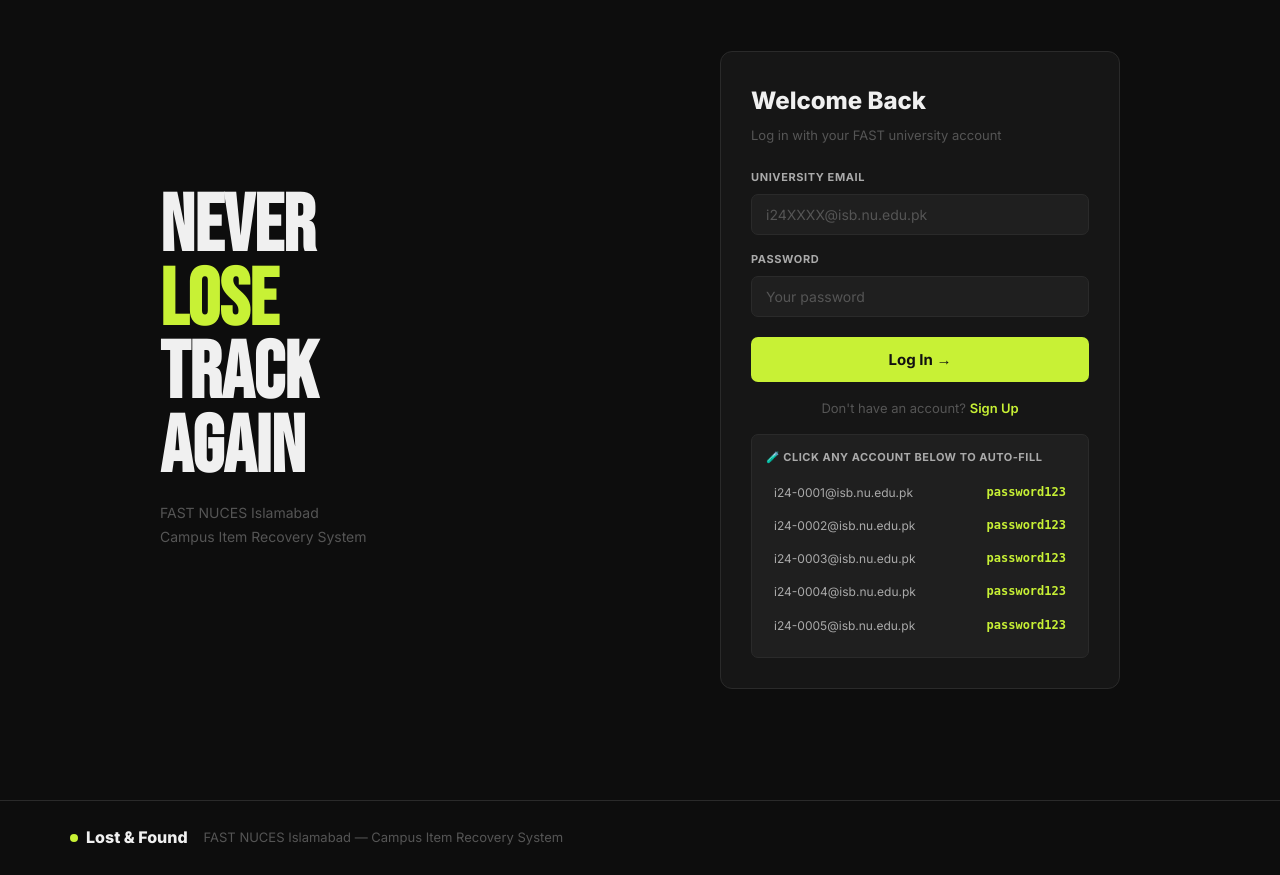
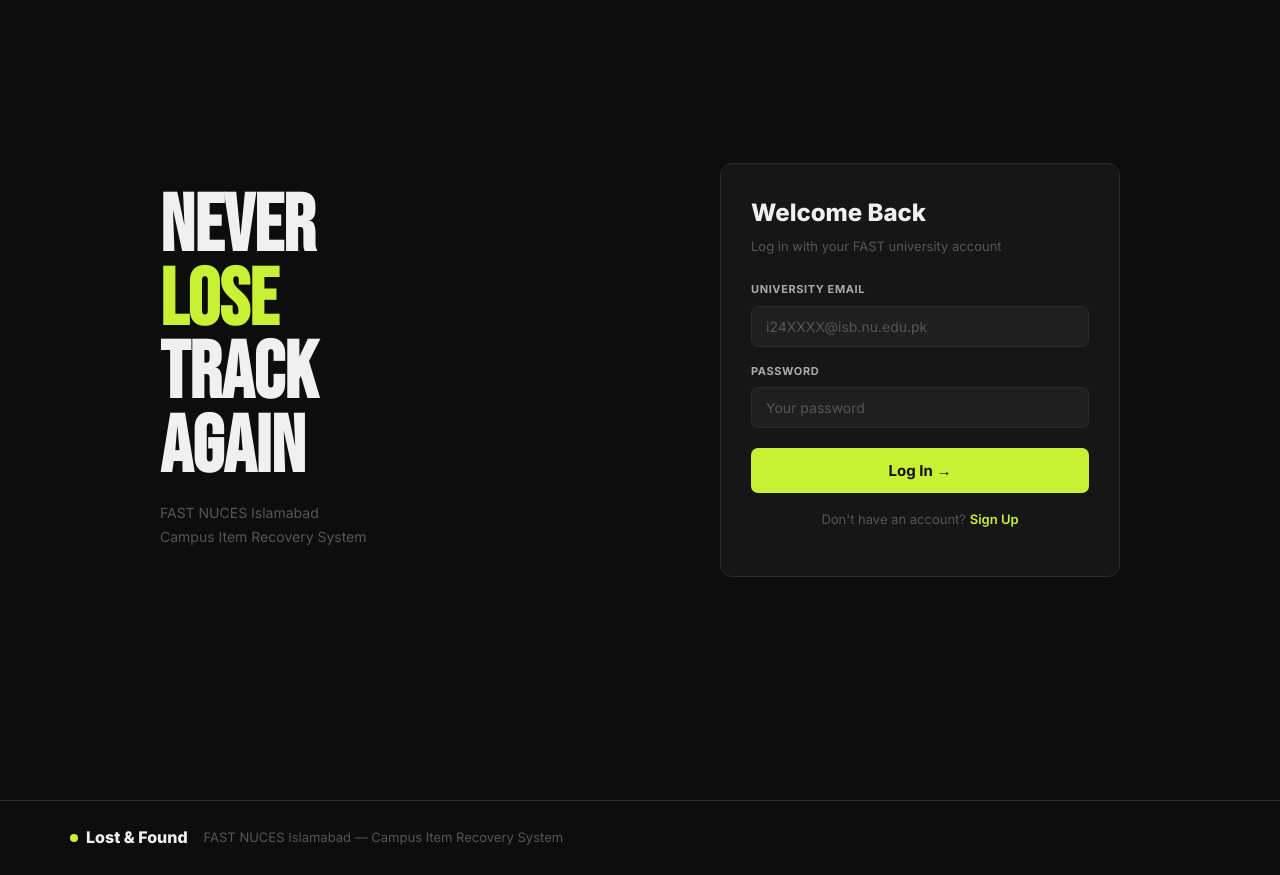
Before and after one commit to FAHAD-FAROOQ-96/Lost-And-Found-v3, a Flask app: page /login in a window 1280 px wide. Shown: the part 61-936 px from the top of the page. Run offline with Flask 3, Linux system fonts and the light colour scheme.

Commit message:
Updated login feature

```diff
--- a/app.py
+++ b/app.py
@@ -507,7 +507,7 @@ def run_archiving():
 # ============================================================
 
 STUDENT_DB = [
-    {"roll": "24i-0001", "name": "Ali Hassan",      "email": "i240001@isb.nu.edu.pk"},
+    {"roll": "24i-0001", "name": "Ali Hassan",       "email": "i240001@isb.nu.edu.pk"},
     {"roll": "24i-0002", "name": "Sara Khan",        "email": "i240002@isb.nu.edu.pk"},
     {"roll": "24i-0003", "name": "Ahmed Raza",       "email": "i240003@isb.nu.edu.pk"},
     {"roll": "24i-0004", "name": "Fatima Malik",     "email": "i240004@isb.nu.edu.pk"},
@@ -588,14 +588,14 @@ def setup_sample_data():
                             "is_admin": True,
                             "points":   0
                         },
-                        {"id": "u001", "name": "Ali Hassan",  "email": "i24-0001@isb.nu.edu.pk", "password": "password123", "is_admin": False, "points": 150},
-                        {"id": "u002", "name": "Sara Khan",   "email": "i24-0002@isb.nu.edu.pk", "password": "password123", "is_admin": False, "points": 200},
-                        {"id": "u003", "name": "Ahmed Raza",  "email": "i24-0003@isb.nu.edu.pk", "password": "password123", "is_admin": False, "points": 75},
-                        {"id": "u004", "name": "Fatima Malik","email": "i24-0004@isb.nu.edu.pk", "password": "password123", "is_admin": False, "points": 320},
-                        {"id": "u005", "name": "Usman Tariq", "email": "i24-0005@isb.nu.edu.pk", "password": "password123", "is_admin": False, "points": 90},
-                        {"id": "u006", "name": "Musa Javed",  "email": "i24-0031@isb.nu.edu.pk", "password": "password123", "is_admin": False, "points": 50},
-                        {"id": "u007", "name": "Ashhad Saeed","email": "i24-0129@isb.nu.edu.pk", "password": "password123", "is_admin": False, "points": 25},
-                        {"id": "u008", "name": "Fahad Farooq","email": "i24-2071@isb.nu.edu.pk", "password": "password123", "is_admin": False, "points": 100},
+                        {"id": "u001", "name": "Ali Hassan",  "email": "i240001@isb.nu.edu.pk", "password": "password123", "is_admin": False, "points": 150},
+                        {"id": "u002", "name": "Sara Khan",   "email": "i240002@isb.nu.edu.pk", "password": "password123", "is_admin": False, "points": 200},
+                        {"id": "u003", "name": "Ahmed Raza",  "email": "i240003@isb.nu.edu.pk", "password": "password123", "is_admin": False, "points": 75},
+                        {"id": "u004", "name": "Fatima Malik","email": "i240004@isb.nu.edu.pk", "password": "password123", "is_admin": False, "points": 320},
+                        {"id": "u005", "name": "Usman Tariq", "email": "i240005@isb.nu.edu.pk", "password": "password123", "is_admin": False, "points": 90},
+                        {"id": "u006", "name": "Musa Javed",  "email": "i240031@isb.nu.edu.pk", "password": "password123", "is_admin": False, "points": 50},
+                        {"id": "u007", "name": "Ashhad Saeed","email": "i240129@isb.nu.edu.pk", "password": "password123", "is_admin": False, "points": 25},
+                        {"id": "u008", "name": "Fahad Farooq","email": "i242071@isb.nu.edu.pk", "password": "password123", "is_admin": False, "points": 100},
                     ]
                     for user in sample_users:
                         save_user(user)
@@ -1756,7 +1756,7 @@ if __name__ == "__main__":
 
     print("")
     print("=" * 55)
-    print("  Lost & Found — Iteration 1")
+    print("  Lost & Found ")
     print("  Open: http://localhost:5000")
     print("=" * 55)
     print("")
@@ -1765,17 +1765,8 @@ if __name__ == "__main__":
     print("  → Goes to /admin panel automatically")
     print("")
     print("  Student accounts (all password123):")
-    print("  i240001@isb.nu.edu.pk")
-    print("  i240031@isb.nu.edu.pk  (Musa)")
     print("  i240129@isb.nu.edu.pk  (Ashhad)")
     print("  i242071@isb.nu.edu.pk  (Fahad)")
-    print("")
-    print("  Email: configure at /admin/email-settings")
-    print("")
-    print("  New features:")
-    print("  /leaderboard  — Points leaderboard")
-    print("  /archive      — Items archived after 60 days")
-    print("  Points: +50 for found item, +25 for lost item")
     print("=" * 55)
     print("")
 
--- a/data.json
+++ b/data.json
@@ -57,6 +57,14 @@
             "password": "password123",
             "is_admin": false,
             "points": 225
+        },
+        {
+            "id": "u_05c998dd",
+            "name": "Saad",
+            "email": "i240058@isb.nu.edu.pk",
+            "password": "123456",
+            "is_admin": false,
+            "points": 0
         }
     ],
     "items": [
--- a/templates/login.html
+++ b/templates/login.html
@@ -25,24 +25,12 @@
 
                     <div class="field">
                         <label for="email">University Email</label>
-                        <input
-                            type="email"
-                            id="email"
-                            name="email"
-                            placeholder="i24XXXX@isb.nu.edu.pk"
-                            required
-                        >
+                        <input type="email" id="email" name="email" placeholder="i24XXXX@isb.nu.edu.pk" required>
                     </div>
 
                     <div class="field">
                         <label for="password">Password</label>
-                        <input
-                            type="password"
-                            id="password"
-                            name="password"
-                            placeholder="Your password"
-                            required
-                        >
+                        <input type="password" id="password" name="password" placeholder="Your password" required>
                     </div>
 
                     <button type="submit" class="btn-submit">Log In →</button>
@@ -53,34 +41,8 @@
                     Don't have an account?
                     <a href="{{ url_for('signup') }}">Sign Up</a>
                 </p>
-
-                <div class="sample-box">
-                    <p class="sample-heading">🧪 Click any account below to auto-fill</p>
-                    <div class="sample-item" data-email="i24-0001@isb.nu.edu.pk" data-pass="password123">
-                        <span>i24-0001@isb.nu.edu.pk</span>
-                        <span class="sample-pw">password123</span>
-                    </div>
-                    <div class="sample-item" data-email="i24-0002@isb.nu.edu.pk" data-pass="password123">
-                        <span>i24-0002@isb.nu.edu.pk</span>
-                        <span class="sample-pw">password123</span>
-                    </div>
-                    <div class="sample-item" data-email="i24-0003@isb.nu.edu.pk" data-pass="password123">
-                        <span>i24-0003@isb.nu.edu.pk</span>
-                        <span class="sample-pw">password123</span>
-                    </div>
-                    <div class="sample-item" data-email="i24-0004@isb.nu.edu.pk" data-pass="password123">
-                        <span>i24-0004@isb.nu.edu.pk</span>
-                        <span class="sample-pw">password123</span>
-                    </div>
-                    <div class="sample-item" data-email="i24-0005@isb.nu.edu.pk" data-pass="password123">
-                        <span>i24-0005@isb.nu.edu.pk</span>
-                        <span class="sample-pw">password123</span>
-                    </div>
-                </div>
-
             </div>
         </div>
-
     </div>
 </section>
 {% endblock %}
```
Also changed, not shown: 1 other file.
